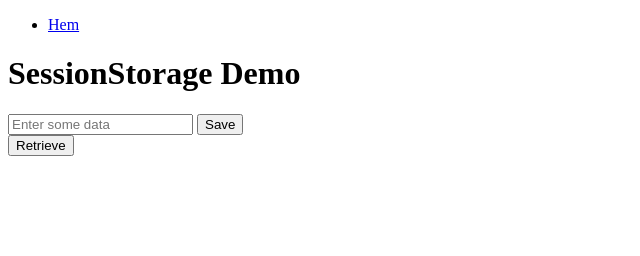
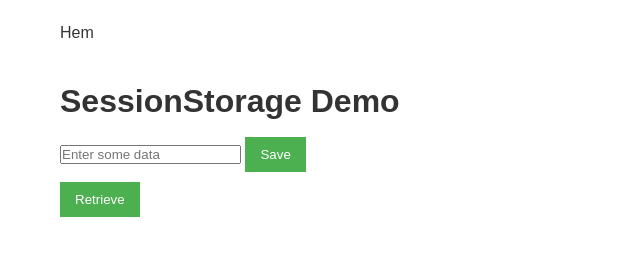
Before and after one commit to Tahiru1992/Case-svea-solar, a plain HTML site: page analytics.html in a window 1280 px wide. Shown: the whole page, without its empty margins (0-640 px from the left). Drawn offline with Linux system fonts and the light colour scheme; the site is published under a folder, as on GitHub Pages, so addresses that start at the root find nothing.

Commit message:
Update analytics.html

```diff
--- a/analytics.html
+++ b/analytics.html
@@ -4,7 +4,7 @@
     <meta charset="UTF-8">
     <meta name="viewport" content="width=device-width, initial-scale=1.0">
     <title>SessionStorage Demo</title>
-    <link rel="stylesheet" href="/css/styles.css">
+    <link rel="stylesheet" href="css/styles.css">
     <!--
         README:
         This page demonstrates using sessionStorage with dataLayer.
@@ -29,7 +29,7 @@ height="0" width="0" style="display:none;visibility:hidden"></iframe></noscript>
   <header>
         <nav>
             <ul>
-                <li><a href="/index.html" id="home-link">Hem</a></li>
+                <li><a href="index.html" id="home-link">Hem</a></li>
             </ul>
         </nav>
     </header>
```
